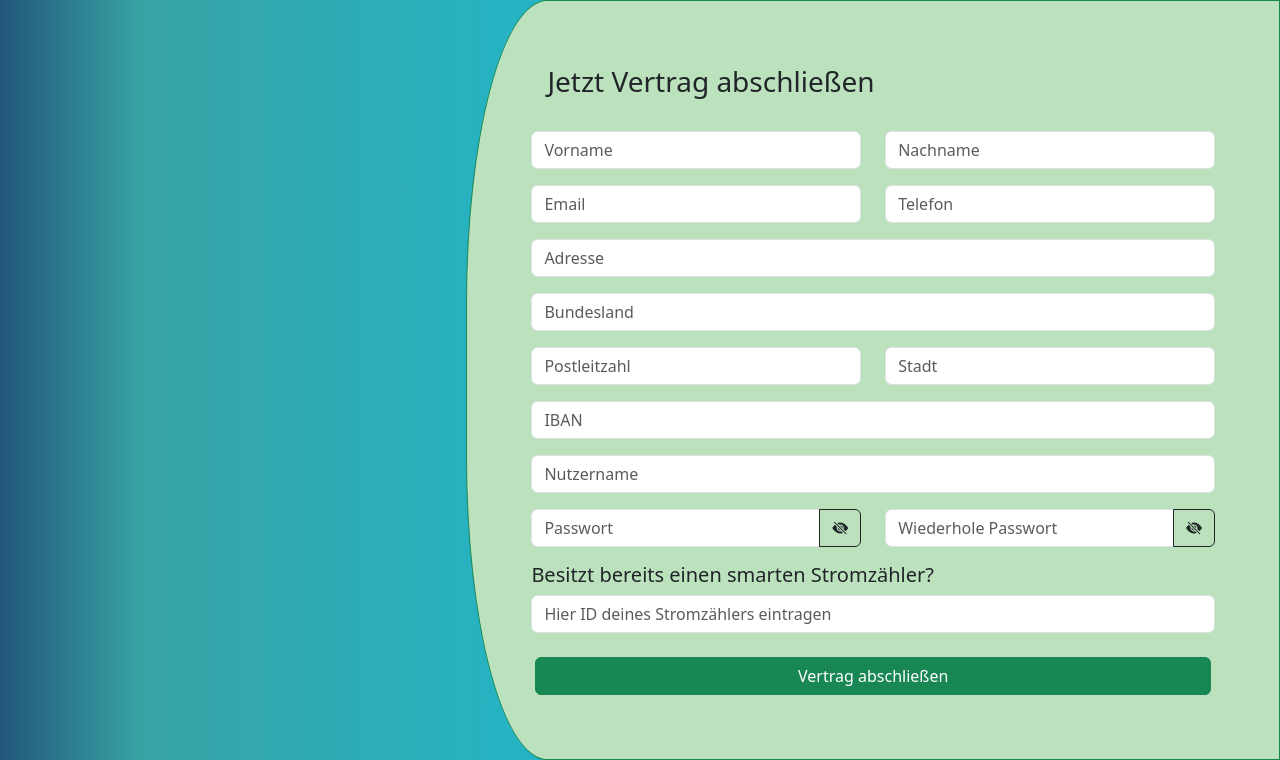
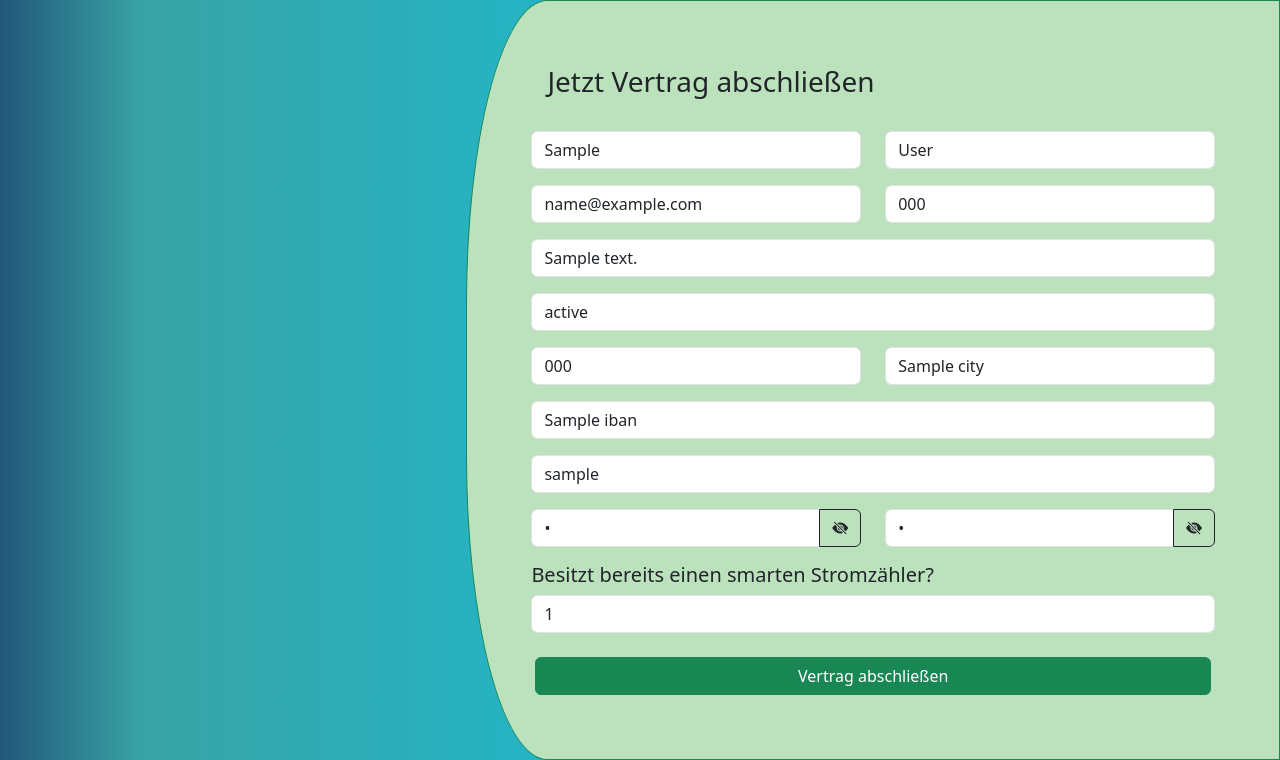
Before and after one commit to Stahrick/Elektrisierend, a Flask app: template webportal_kp/templates/register.html in a window 1280 px wide. Shown: the part 66-826 px from the top of the page. Run offline with Flask 3, Linux system fonts and the light colour scheme; the template is opened without the code that fills it: most values are stand-ins (such as "Sample title", 1, 10 or a date in 2020); parts of the project's set-up code (start-up, migrations or seed data) failed here and were passed over.

Commit message:
Bug fixes in data validation Added feature to show which field requirements were not reached Added feature to refill old input into form

```diff
--- a/webportal_kp/templates/register.html
+++ b/webportal_kp/templates/register.html
@@ -9,56 +9,63 @@
 {% block content %}
     <div class="container-fluid d-flex align-items-center justify-content-end p-0 m-0 register">
         <div class="border border-success register-right">
+            {% if errors %}
+                {% for error in errors %}
+                    <div class="alert alert-info" role="alert">
+                      {{ error }}
+                    </div>
+                {% endfor %}
+            {% endif %}
             <h3 class="p-3">Jetzt Vertrag abschließen {{ error }}</h3>
             <form action="{{ url_for('register') }}", method="post" autocomplete="off" class="d-flex flex-column justify-content-center">
                 <div class="row my-2">
                     <div class="col">
-                        <input id="register-firstname" class="form-control" placeholder="Vorname" name="first_name">
+                        <input id="register-firstname" class="form-control" placeholder="Vorname" name="first_name", value="{{ sub_data.get("first_name", "") }}">
                     </div>
                     <div class="col">
-                        <input id="register-lastname" class="form-control" placeholder="Nachname" name="last_name">
+                        <input id="register-lastname" class="form-control" placeholder="Nachname" name="last_name", value="{{ sub_data.get("last_name", "") }}">
                     </div>
                 </div>
                 <div class="row my-2">
                     <div class="col">
-                        <input id="register-email" class="form-control" placeholder="Email" name="email" type="email">
+                        <input id="register-email" class="form-control" placeholder="Email" name="email" type="email", value="{{ sub_data.get("email", "") }}">
                     </div>
                     <div class="col">
-                        <input id="register-tel" class="form-control" placeholder="Telefon" name="phone" type="tel">
+                        <input id="register-tel" class="form-control" placeholder="Telefon" name="phone" type="tel", value="{{ sub_data.get("phone", "") }}">
                     </div>
                 </div>
                 <div class="row my-2">
                     <div class="col">
-                        <input id="register-address" class="form-control" placeholder="Adresse" name="address">
+                        <input id="register-address" class="form-control" placeholder="Adresse" name="address", value="{{ sub_data.get("address", "") }}">
                     </div>
                 </div>
                 <div class="row my-2">
                     <div class="col">
-                        <input id="register-state" class="form-control" placeholder="Bundesland" name="state">
+                        <input id="register-state" class="form-control" placeholder="Bundesland" name="state", value="{{ sub_data.get("state", "") }}">
                     </div>
                 </div>
                 <div class="row my-2">
                     <div class="col">
-                        <input id="register-zip" class="form-control" placeholder="Postleitzahl" name="zip_code" type="number">
+                        <input id="register-zip" class="form-control" placeholder="Postleitzahl" name="zip_code" type="number", value="{{ sub_data.get("zip_code", "") }}">
                     </div>
                     <div class="col">
-                        <input id="register-city" class="form-control" placeholder="Stadt" name="city">
+                        <input id="register-city" class="form-control" placeholder="Stadt" name="city", value="{{ sub_data.get("city", "") }}">
                     </div>
                 </div>
                 <div class="row my-2">
                     <div class="col">
-                        <input id="register-iban" class="form-control" placeholder="IBAN" name="iban">
+                        <input id="register-iban" class="form-control" placeholder="IBAN" name="iban", value="{{ sub_data.get("iban", "") }}">
                     </div>
                 </div>
                 <div class="row my-2">
                     <div class="col">
-                        <input id="register-username" class="form-control" placeholder="Nutzername" name="username">
+                        <input id="register-username" class="form-control" placeholder="Nutzername" name="username", value="{{ sub_data.get("username", "") }}">
                     </div>
                 </div>
                 <div class="row my-2">
                     <div class="col">
                         <div class="input-group">
-                            <input id="register-password" class="form-control" type="password" name="password" placeholder="Passwort">
+                            <input id="register-password" class="form-control" type="password" name="password" placeholder="Passwort", value="{{ sub_data.get("password", "") }}">
                             <i id="register-toggle-pw" type="button" class="btn btn-outline-dark bi bi-eye-slash-fill"
                                 aria-label="Show password as plain text. Warning: this will display your password on the screen.">
                             </i>
@@ -66,7 +73,7 @@
                     </div>
                     <div class="col">
                         <div class="input-group">
-                            <input id="register-repeat-pw" class="form-control" type="password" placeholder="Wiederhole Passwort">
+                            <input id="register-repeat-pw" class="form-control" type="password" placeholder="Wiederhole Passwort", value="{{ sub_data.get("password", "") }}">
                             <i id="register-toggle-pw2" type="button" class="btn btn-outline-dark bi bi-eye-slash-fill"
                                 aria-label="Show password as plain text. Warning: this will display your password on the screen.">
                             </i>
@@ -76,7 +83,7 @@
                 <div class="row my-2">
                     <h5>Besitzt bereits einen smarten Stromzähler?</h5>
                     <div class="col">
-                        <input id="register-em-id" class="form-control" placeholder="Hier ID deines Stromzählers eintragen" name="em_id">
+                        <input id="register-em-id" class="form-control" placeholder="Hier ID deines Stromzählers eintragen" name="em_id", value="{{ sub_data.get("em_id", "") }}">
                     </div>
                 </div>
                 <div class="row p-3">
```
Also changed, not shown: webportal_kp/data_validation.py (+28 -7 lines).
